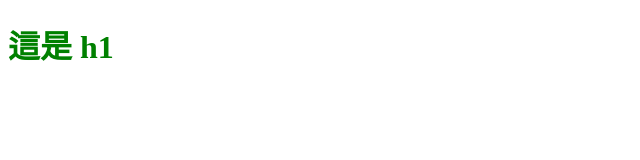
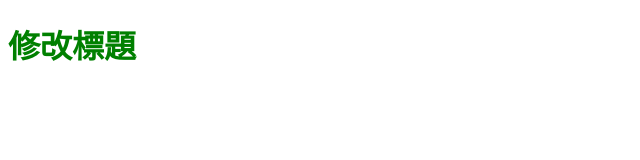
Before and after one commit to ldddl/git_test_1030, a plain HTML site: page index.html in a window 1280 px wide. Shown: the whole page, without its empty margins (0-640 px from the left). Drawn offline with Linux system fonts and the light colour scheme.

Commit message:
修改 h1 文字

```diff
--- a/index.html
+++ b/index.html
@@ -1,12 +1,15 @@
 <!DOCTYPE html>
 <html lang="en">
+
 <head>
   <meta charset="UTF-8">
   <meta name="viewport" content="width=device-width, initial-scale=1.0">
   <link rel="stylesheet" href="all.css">
   <title>修改 title</title>
 </head>
+
 <body>
-  <h1>這是 h1</h1>
+  <h1>修改標題</h1>
 </body>
+
 </html>
```
